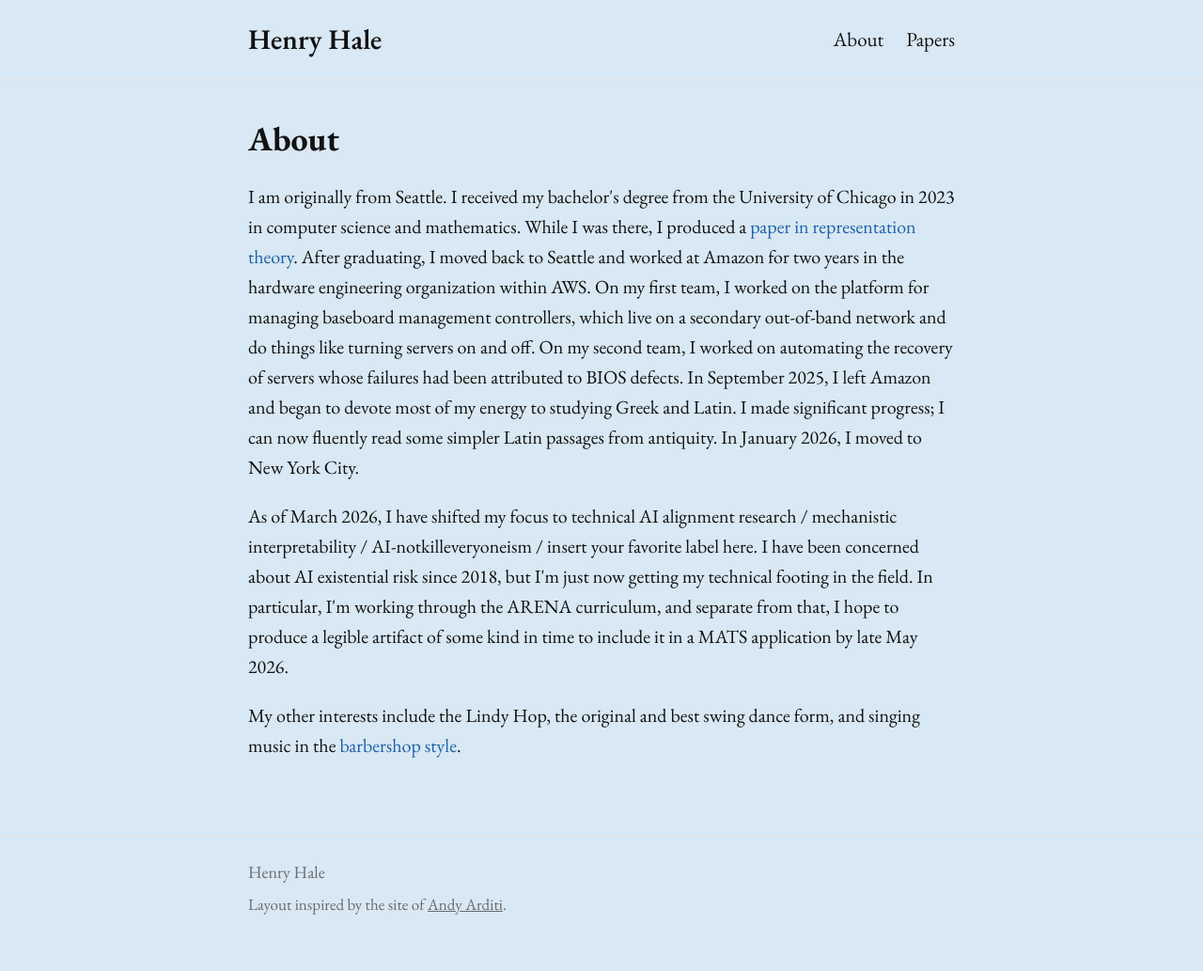
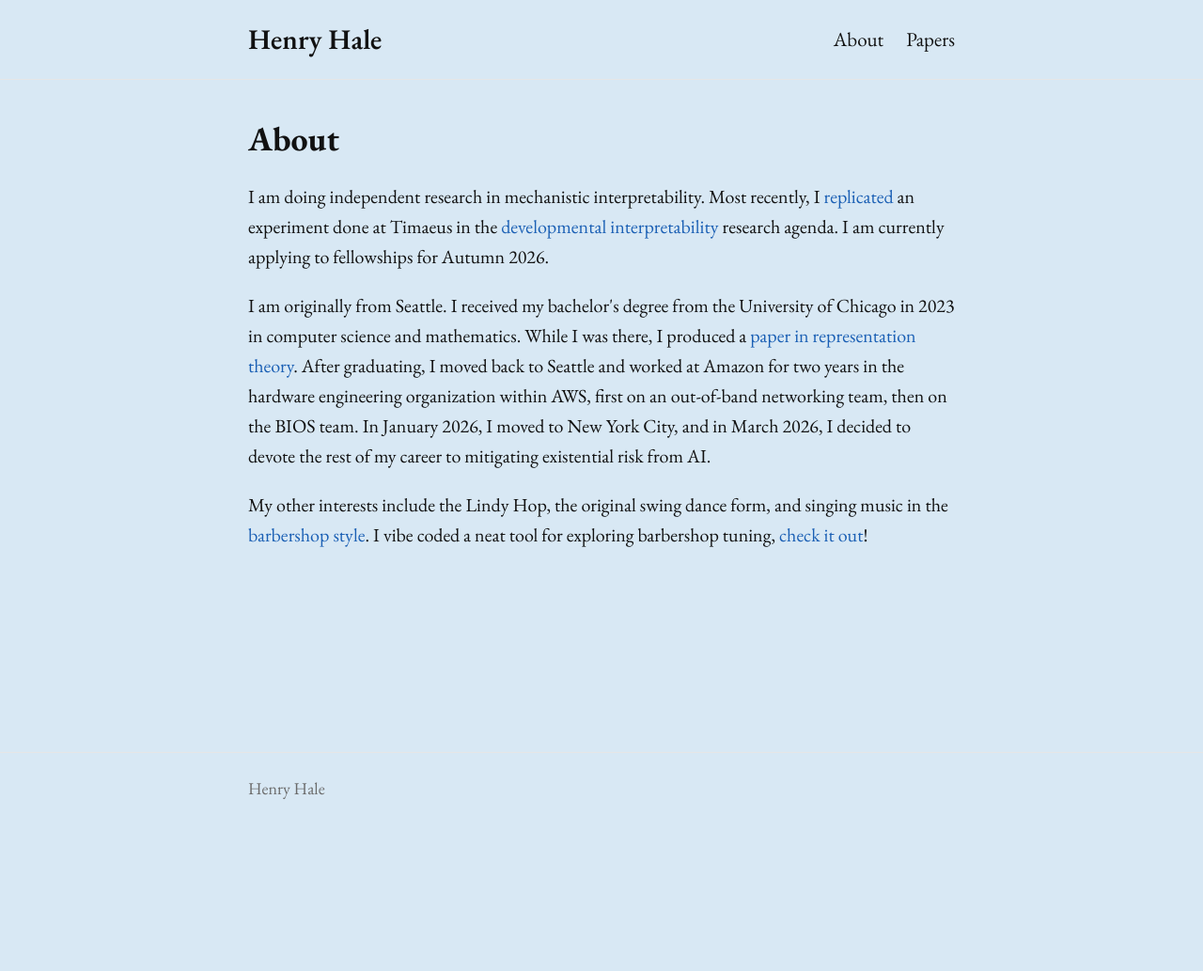
Before and after one commit to henrylhale/landing, a Jekyll site: the page built from about/index.html, in a window 1280 px wide. Shown: the whole page at 94% size. Built offline with Jekyll 4.4.1, drawn with Linux system fonts in a browser that asks for light colours; after the commit the page ends 900 px from its top, so only the background shows below that.

Commit message:
update website copy

```diff
--- a/_includes/footer.html
+++ b/_includes/footer.html
@@ -1,6 +1,5 @@
 <footer class="site-footer">
   <div class="wrapper">
     <p class="footer-name">Henry Hale</p>
-    <p class="credit">Layout inspired by the site of <a href="https://www.andyrdt.com/">Andy Arditi</a>.</p>
   </div>
 </footer>
--- a/about/index.html
+++ b/about/index.html
@@ -4,11 +4,13 @@ title: About
 ---
 <h1>About</h1>
 <p>
-  I am originally from Seattle. I received my bachelor's degree from the University of Chicago in 2023 in computer science and mathematics. While I was there, I produced a <a href="/Hale.pdf">paper in representation theory</a>. After graduating, I moved back to Seattle and worked at Amazon for two years in the hardware engineering organization within AWS. On my first team, I worked on the platform for managing baseboard management controllers, which live on a secondary out-of-band network and do things like turning servers on and off. On my second team, I worked on automating the recovery of servers whose failures had been attributed to BIOS defects. In September 2025, I left Amazon and began to devote most of my energy to studying Greek and Latin. I made significant progress; I can now fluently read some simpler Latin passages from antiquity. In January 2026, I moved to New York City.
+I am doing independent research in mechanistic interpretability. Most recently, I <a href="/notes/patterning-replication">replicated</a> an experiment done at Timaeus in the <a href="https://www.lesswrong.com/posts/TjaeCWvLZtEDAS5Ex/towards-developmental-interpretability">developmental interpretability</a> research agenda. I am currently applying to fellowships for Autumn 2026.
 </p>
+
 <p>
-  As of March 2026, I have shifted my focus to technical AI alignment research / mechanistic interpretability / AI-notkilleveryoneism / insert your favorite label here. I have been concerned about AI existential risk since 2018, but I'm just now getting my technical footing in the field. In particular, I'm working through the ARENA curriculum, and separate from that, I hope to produce a legible artifact of some kind in time to include it in a MATS application by late May 2026.
+  I am originally from Seattle. I received my bachelor's degree from the University of Chicago in 2023 in computer science and mathematics. While I was there, I produced a <a href="/Hale.pdf">paper in representation theory</a>. After graduating, I moved back to Seattle and worked at Amazon for two years in the hardware engineering organization within AWS, first on an out-of-band networking team, then on the BIOS team. In January 2026, I moved to New York City, and in March 2026, I decided to devote the rest of my career to mitigating existential risk from AI.
 </p>
+
 <p>
-My other interests include the Lindy Hop, the original and best swing dance form, and singing music in the <a href="https://en.wikipedia.org/wiki/Barbershop_music">barbershop style</a>.
+My other interests include the Lindy Hop, the original swing dance form, and singing music in the <a href="https://en.wikipedia.org/wiki/Barbershop_music">barbershop style</a>. I vibe coded a neat tool for exploring barbershop tuning, <a href="/tuning">check it out</a>!
 </p>
--- a/index.html
+++ b/index.html
@@ -10,7 +10,8 @@ title: Home
     <p class="links-row">
       <a href="mailto:henrylhale@gmail.com">Email</a> /
       <a href="https://www.linkedin.com/in/henry-hale-804615194/">LinkedIn</a> /
-      <a href="https://github.com/henrylhale">GitHub</a>
+      <a href="https://github.com/henrylhale">GitHub</a> /
+      <a href="https://twitter.com/hal__hale">Twitter</a>
     </p>
   </div>
   <div class="intro-photo">
```
